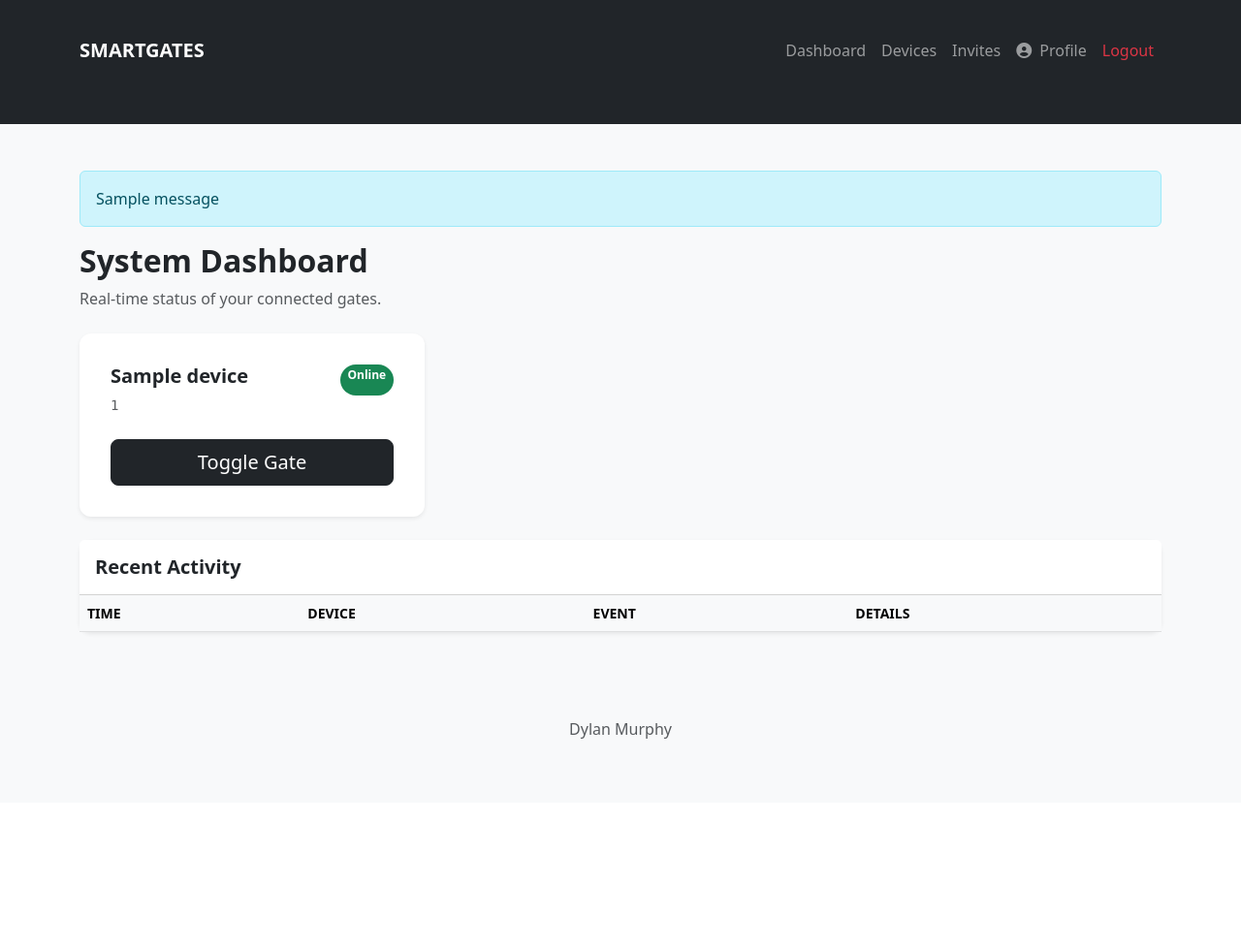
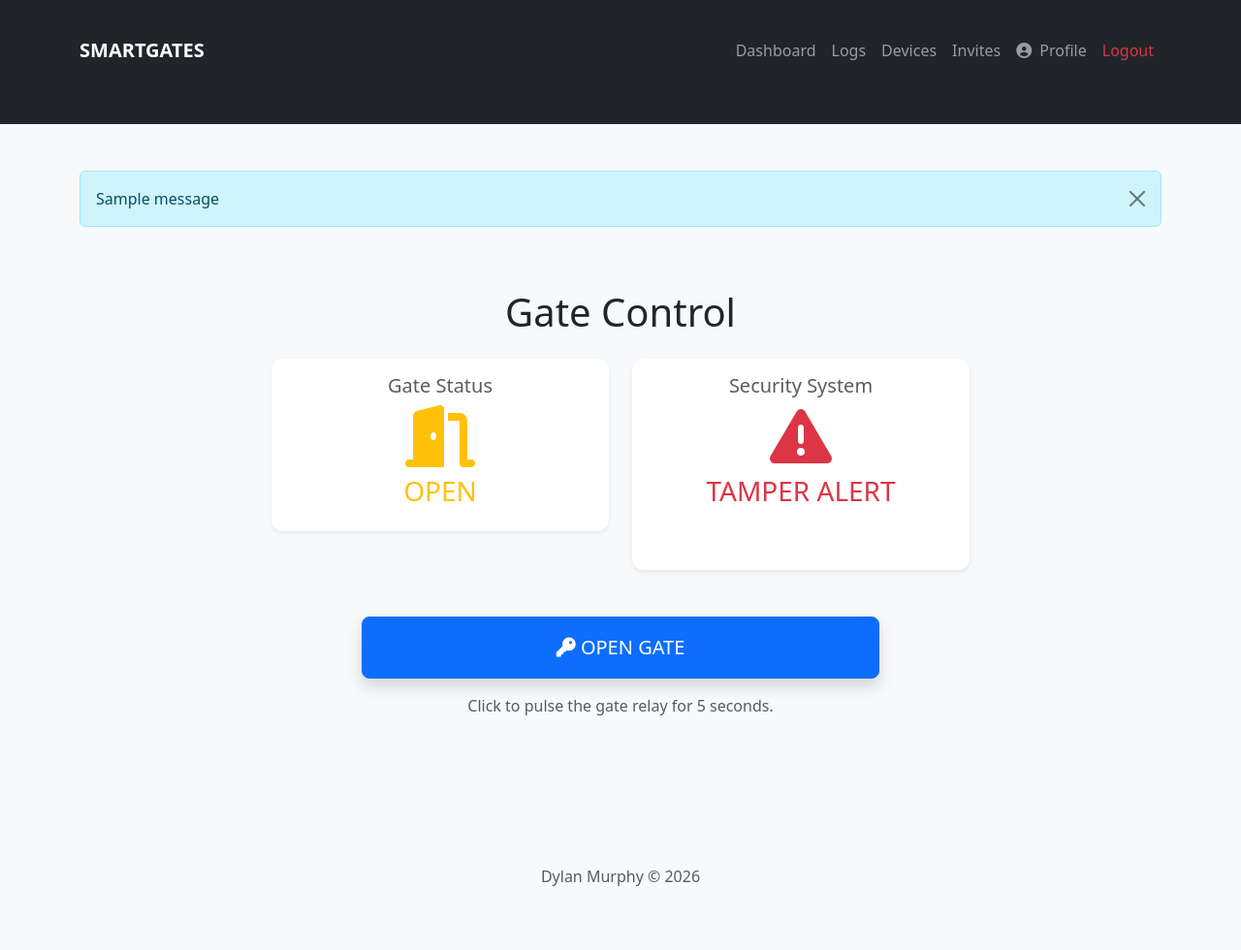
Before and after one commit to dylanmurph/smartgates-iot, a Flask app: page /dashboard in a window 1280 px wide. Shown: the whole page at 97% size. Before the commit the page ends 762 px from the top, so only its background shows below. Run offline with Flask 3, Linux system fonts and the light colour scheme; a user stored in the database is signed in; tables that the repository leaves empty hold one stand-in row (values such as "Sample post"); one stand-in notice (Sample message) is shown; lists and menus that the app fills with data are empty; some libraries are stand-ins or nearby versions.

Commit message:
Implented HTMX for live updates with partials, added viewable devices helper to models to pull device access, updated navbar logic to pull in device info

```diff
--- a/app/static/main.js
+++ b/app/static/main.js
@@ -1,4 +1,10 @@
-const btn = document.getElementById('gate-toggle-btn');
-if (btn) {
-    btn.onclick = () => fetch('/open-gate', { method: 'POST' });
-}
+document.querySelectorAll('.gate-toggle-btn').forEach(btn => {
+    btn.onclick = function() {
+        const deviceId = this.getAttribute('data-device-id');
+
+        fetch(`/open-gate/${deviceId}`, { method: 'POST' });
+
+        this.innerText = 'Sent';
+        setTimeout(() => { this.innerText = 'Toggle Gate'; }, 2000);
+    };
+});
--- a/app/templates/base.html
+++ b/app/templates/base.html
@@ -22,9 +22,7 @@
   <body class="d-flex flex-column min-vh-100">
     <nav class="navbar navbar-expand-lg navbar-dark bg-dark">
       <div class="container">
-        <a class="navbar-brand fw-bold" href="{{ url_for('main.dashboard') }}"
-          >SMARTGATES</a
-        >
+        <a class="navbar-brand fw-bold" href="{{ url_for('main.dashboard') }}">SMARTGATES</a>
         <button
           class="navbar-toggler"
           type="button"
@@ -38,40 +36,40 @@
           <ul class="navbar-nav ms-auto">
             {% if current_user.is_authenticated %}
                 <li class="nav-item">
-              <a class="nav-link" href="{{ url_for('main.dashboard') }}"
-                >Dashboard</a
-              >
+                  <a class="nav-link" href="{{ url_for('main.dashboard') }}">Dashboard</a>
                 </li>
+
+                {# DEFENSIVE CHECK: Only show Logs if device data exists #}
+                {% if device is defined and device and device.id %}
                 <li class="nav-item">
-              <a class="nav-link" href="{{ url_for('main.manage_devices') }}"
-                >Devices</a
-              >
+                  <a class="nav-link" href="{{ url_for('main.view_logs', device_id=device.id) }}">Logs</a>
                 </li>
+                {% endif %}
+
                 <li class="nav-item">
-              <a class="nav-link" href="{{ url_for('main.invites') }}"
-                >Invites</a
-              >
+                  <a class="nav-link" href="{{ url_for('devices.list_devices') }}">Devices</a>
                 </li>
+
+                <li class="nav-item">
+                  <a class="nav-link" href="{{ url_for('invites.manage_invites') }}">Invites</a>
+                </li>
+
                 <li class="nav-item">
                   <a class="nav-link" href="{{ url_for('main.profile') }}">
                     <i class="fa-solid fa-user-circle me-1"></i> Profile
                   </a>
                 </li>
+
                 <li class="nav-item">
-              <a
-                class="nav-link text-danger"
-                href="{{ url_for('main.logout') }}"
-                >Logout</a
-              >
+                  {# Corrected endpoint: auth.logout #}
+                  <a class="nav-link text-danger" href="{{ url_for('auth.logout') }}">Logout</a>
                 </li>
             {% else %}
                 <li class="nav-item">
-              <a class="nav-link" href="{{ url_for('main.login') }}">Login</a>
+                  <a class="nav-link" href="{{ url_for('auth.login') }}">Login</a>
                 </li>
                 <li class="nav-item">
-              <a class="nav-link" href="{{ url_for('main.register') }}"
-                >Register</a
-              >
+                  <a class="nav-link" href="{{ url_for('auth.register') }}">Register</a>
                 </li>
             {% endif %}
           </ul>
@@ -80,19 +78,28 @@
     </nav>
 
     <div class="container mt-4">
-      {% with messages = get_flashed_messages() %} {% if messages %} {% for
-      message in messages %}
-      <div class="alert alert-info">{{ message }}</div>
-      {% endfor %} {% endif %} {% endwith %} {% block content %}{% endblock %}
+      {% with messages = get_flashed_messages() %}
+        {% if messages %}
+            {% for message in messages %}
+              <div class="alert alert-info alert-dismissible fade show" role="alert">
+                {{ message }}
+                <button type="button" class="btn-close" data-bs-dismiss="alert" aria-label="Close"></button>
+              </div>
+            {% endfor %}
+        {% endif %}
+      {% endwith %}
+
+      {% block content %}{% endblock %}
     </div>
 
     <footer class="mt-auto py-3 bg-light">
       <div class="container text-center">
-        <span class="text-muted">Dylan Murphy</span>
+        <span class="text-muted">Dylan Murphy &copy; 2026</span>
       </div>
     </footer>
 
     <script src="https://cdn.jsdelivr.net/npm/bootstrap@5.3.0/dist/js/bootstrap.bundle.min.js"></script>
     <script src="{{ url_for('static', filename='main.js') }}"></script>
+    <script src="https://unpkg.com/htmx.org@1.9.10"></script>
   </body>
 </html>
--- a/app/templates/dashboard.html
+++ b/app/templates/dashboard.html
@@ -1,57 +1,32 @@
 {% extends "base.html" %}
 
 {% block content %}
-<div class="mb-4">
-    <h2 class="fw-bold">System Dashboard</h2>
-    <p class="text-muted">Real-time status of your connected gates.</p>
-</div>
+<div class="container py-5 text-center">
+    <h1 class="mb-4">Gate Control</h1>
 
-<div class="row">
-    {% for device in devices %}
-    <div class="col-md-6 col-lg-4">
-        <div class="card p-3 shadow-sm mb-4">
-            <div class="card-body">
-                <div class="d-flex justify-content-between">
-                    <h5 class="fw-bold">{{ device.name }}</h5>
-                    <span class="badge {{ 'bg-success' if device.is_online else 'bg-secondary' }} rounded-pill">
-                        {{ 'Online' if device.is_online else 'Offline' }}
-                    </span>
-                </div>
-                <p class="text-muted small font-monospace mb-4">{{ device.unique_id }}</p>
-                <div class="d-grid">
-                    <button id="gate-toggle-btn" class="btn btn-dark btn-lg">Toggle Gate</button>
-                </div>
-            </div>
+    {% if device %}
+    <div class="row justify-content-center mb-5">
+        <div class="col-md-4">
+            {% include 'partials/_gate_status.html' %}
+        </div>
+        <div class="col-md-4">
+            {% include 'partials/_tamper_status.html' %}
         </div>
     </div>
-    {% endfor %}
-</div>
 
-<div class="card shadow-sm border-0">
-    <div class="card-header bg-white py-3">
-        <h5 class="mb-0 fw-bold text-dark">Recent Activity</h5>
+    <div class="row justify-content-center">
+        <div class="col-md-6">
+            <button class="btn btn-primary btn-lg w-100 py-3 shadow"
+                    hx-post="{{ url_for('hardware.open_gate', device_id=device.id) }}"
+                    hx-swap="none"
+                    onclick="this.disabled=true; setTimeout(()=>this.disabled=false, 5000)">
+                <i class="fas fa-key mr-2"></i> OPEN GATE
+            </button>
+            <p class="text-muted mt-3">Click to pulse the gate relay for 5 seconds.</p>
+        </div>
     </div>
-    <div class="table-responsive">
-        <table class="table table-hover mb-0">
-            <thead class="table-light small text-muted">
-                <tr>
-                    <th>TIME</th>
-                    <th>DEVICE</th>
-                    <th>EVENT</th>
-                    <th>DETAILS</th>
-                </tr>
-            </thead>
-            <tbody>
-                {% for log in logs %}
-                <tr>
-                    <td>{{ log.timestamp.strftime('%H:%M') }}</td>
-                    <td class="fw-bold">{{ log.device.name }}</td>
-                    <td><span class="badge bg-light text-dark border">{{ log.event_type }}</span></td>
-                    <td class="small">{{ log.description }}</td>
-                </tr>
-                {% endfor %}
-            </tbody>
-        </table>
-    </div>
+    {% else %}
+    <div class="alert alert-warning">No active device found. Please add a device or ask for an invite.</div>
+    {% endif %}
 </div>
 {% endblock %}
--- /dev/null
+++ b/app/templates/partials/_gate_status.html
@@ -0,0 +1,24 @@
+<div id="gate-status-card"
+     hx-get="{{ url_for('hardware.gate_status', device_id=device.id) }}"
+     hx-trigger="every 2s"
+     hx-swap="outerHTML">
+
+    <div class="card text-center shadow-sm">
+        <div class="card-body">
+            <h5 class="card-title text-muted">Gate Status</h5>
+
+            {% if device.is_gate_open %}
+                <div class="status-icon text-warning mb-2">
+                    <i class="fas fa-door-open fa-4x"></i>
+                </div>
+                <h3 class="text-warning font-weight-bold">OPEN</h3>
+            {% else %}
+                <div class="status-icon text-success mb-2">
+                    <i class="fas fa-door-closed fa-4x"></i>
+                </div>
+                <h3 class="text-success font-weight-bold">CLOSED</h3>
+            {% endif %}
+
+            </div>
+    </div>
+</div>
--- /dev/null
+++ b/app/templates/partials/_tamper_status.html
@@ -0,0 +1,25 @@
+<div id="tamper-status-card"
+     hx-get="{{ url_for('hardware.tamper_status', device_id=device.id) }}"
+     hx-trigger="every 2s"
+     hx-swap="outerHTML">
+
+    <div class="card text-center shadow-sm {% if device.is_tamper_active %}border-danger{% endif %}">
+        <div class="card-body">
+            <h5 class="card-title text-muted">Security System</h5>
+
+            {% if device.is_tamper_active %}
+                <div class="status-icon text-danger mb-2 tamper-glow">
+                    <i class="fas fa-exclamation-triangle fa-4x"></i>
+                </div>
+                <h3 class="text-danger font-weight-bold">TAMPER ALERT</h3>
+                <p class="badge badge-danger">Siren Active</p>
+            {% else %}
+                <div class="status-icon text-info mb-2">
+                    <i class="fas fa-shield-alt fa-4x"></i>
+                </div>
+                <h3 class="text-info font-weight-bold">SECURE</h3>
+                <p class="badge badge-info">Monitoring</p>
+            {% endif %}
+        </div>
+    </div>
+</div>
--- a/app/views.py
+++ b/app/views.py
@@ -1,10 +1,6 @@
-from flask import Blueprint, render_template, flash, redirect, url_for, request
-from flask_login import current_user, login_user, logout_user, login_required
-from app import db
-from app.models import User, Device, Invitation, UserDeviceAccess, EventLog
-from app.forms import LoginForm, RegistrationForm
-from urllib.parse import urlsplit
-
+from flask import Blueprint, render_template, redirect, url_for, flash
+from flask_login import current_user, login_required
+from app.models import EventLog, Device
 
 bp = Blueprint('main', __name__)
 
@@ -14,68 +10,42 @@ def index():
         return redirect(url_for('main.dashboard'))
     return render_template('index.html', title="Home")
 
-@bp.route('/register', methods=['GET', 'POST'])
-def register():
-    form = RegistrationForm()
-    if form.validate_on_submit():
-        user = User(username=form.username.data, email=form.email.data)
-        user.set_password(form.password.data)
-        db.session.add(user)
-        db.session.commit()
-        flash('Congratulations, you are now a registered user!')
-        return redirect(url_for('main.login'))
-    return render_template('register.html', title='Register', form=form)
-
-@bp.route('/login', methods=['GET', 'POST'])
-def login():
-    if current_user.is_authenticated:
-        return redirect(url_for('main.dashboard'))
-    form = LoginForm()
-    if form.validate_on_submit():
-        user = User.query.filter_by(username=form.username.data).first()
-        if user is None or not user.check_password(form.password.data):
-            flash('Invalid username or password')
-            return redirect(url_for('main.login'))
-        login_user(user, remember=form.remember_me.data)
-        return redirect(url_for('main.dashboard'))
-    return render_template('login.html', title='Sign In', form=form)
-
-@bp.route('/logout')
-def logout():
-    logout_user()
-    return redirect(url_for('main.index'))
-
 @bp.route('/dashboard')
 @login_required
 def dashboard():
-    # Get devices the user owns OR has guest access to
-    owned = current_user.owned_devices.all()
-    guest_links = current_user.get_accessible_devices()
-    all_devices = list(set(owned + guest_links)) # Combine and remove duplicates
+    # 1. Get all devices user can see (Owned + Guest)
+    all_devices = current_user.get_viewable_devices()
 
-    # Get the 10 most recent logs for all of the user's devices
-    device_ids = [d.id for d in all_devices]
-    recent_logs = EventLog.query.filter(EventLog.device_id.in_(device_ids))\
-        .order_by(EventLog.timestamp.desc()).limit(10).all()
+    # 2. Pick the first one as the "Active" device for the navbar/dashboard
+    device = all_devices[0] if all_devices else None
+
+    # 3. Optional: Get logs only if we have devices
+    recent_logs = []
+    if device:
+        recent_logs = device.logs.order_by(EventLog.timestamp.desc()).limit(10).all()
 
     return render_template('dashboard.html',
-                           devices=all_devices,
+                           device=device,        # Defines the active device
+                           devices=all_devices,  # List for dropdowns (future use)
                            logs=recent_logs,
                            title="Dashboard")
-
-@bp.route('/devices')
-@login_required
-def manage_devices():
-    # No extra query needed: Jinja uses current_user.owned_devices
-    return render_template('devices.html', title='My Devices')
-
-@bp.route('/invites')
-@login_required
-def invites():
-    # Pass the Invitation model class so Jinja can query it
-    return render_template('invites.html', title='Invitations', Invitation=Invitation)
 
 @bp.route('/profile')
 @login_required
 def profile():
-    return render_template('profile.html', title='User Profile')
+    # We pass a device just so the navbar Logs link knows where to point (if any exist)
+    all_devices = current_user.get_viewable_devices()
+    device = all_devices[0] if all_devices else None
+    return render_template('profile.html', title='User Profile', device=device)
+
+@bp.route('/logs/<int:device_id>')
+@login_required
+def view_logs(device_id):
+    device = Device.query.get_or_404(device_id)
+
+    if device not in current_user.get_viewable_devices():
+        flash("You do not have access to this device's logs.")
+        return redirect(url_for('main.dashboard'))
+
+    logs = device.logs.order_by(EventLog.timestamp.desc()).limit(20).all()
+    return render_template('logs.html', device=device, logs=logs)
--- a/run.py
+++ b/run.py
@@ -1,10 +1,14 @@
 import os
+import threading
 from dotenv import load_dotenv
 from app import create_app
+from app.pubnub_listener import start_listening
 
 load_dotenv()
 
 app = create_app()
 
 if __name__ == '__main__':
+    listener_thread = threading.Thread(target=start_listening, daemon=True)
+    listener_thread.start()
     app.run(debug=True, use_reloader=False)
```
Also changed, not shown: app/__init__.py (+10 -1 lines), app/auth_routes.py (added, +38 -0 lines), app/device_routes.py (added, +28 -0 lines), app/forms.py (+9 -0 lines), app/hardware_routes.py (+21 -4 lines), app/hardware_service.py (+5 -3 lines), app/invite_routes.py (added, +28 -0 lines), app/models.py (+23 -11 lines), app/pubnub_listener.py (added, +74 -0 lines), app/templates/logs.html (added, +29 -0 lines), app/templates/partials/_log_rows.html (added, +15 -0 lines), app/templates/profile.html (+32 -13 lines). Lines whose indentation alone changed are shown as unchanged.
